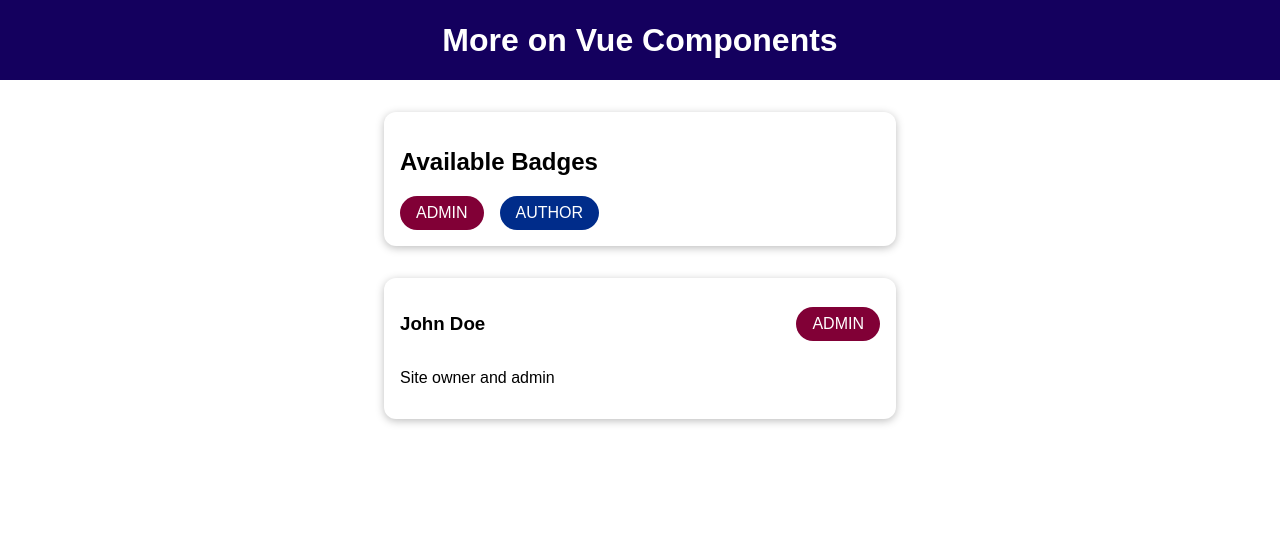
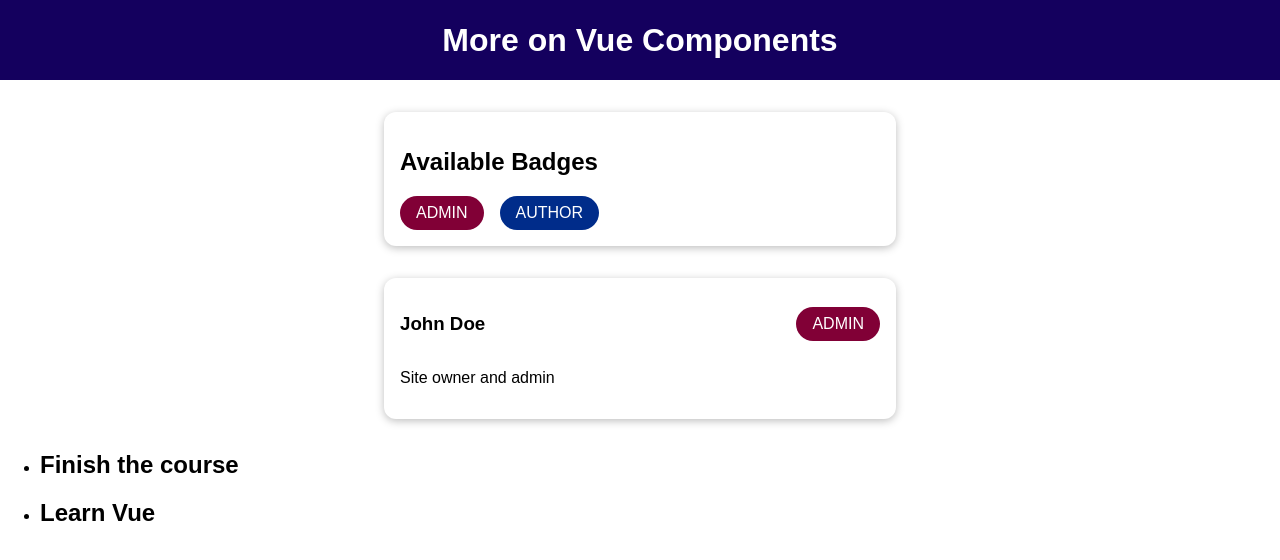
Before and after one commit to puntodamar/vue-deeper-component, a Vue app: page / in a window 1280 px wide. Shown: the top 560 px of the page. Built offline with nearby package versions, Linux system fonts and the light colour scheme.

Commit message:
update: scoped slot

```diff
--- a/src/App.vue
+++ b/src/App.vue
@@ -8,6 +8,9 @@
         :info-text="activeUser.description"
         :role="activeUser.role"
     ></user-info>
+    <course-goal #default="slotProps">
+      <h2>{{ slotProps.goal }}</h2>
+    </course-goal>
   </div>
 </template>
 
@@ -15,12 +18,14 @@
 import BadgeList from './components/BadgeList.vue';
 import UserInfo from './components/UserInfo.vue';
 import TheHeader from './components/TheHeader.vue';
+import CourseGoal from "@/components/CourseGoal.vue";
 
 export default {
   components: {
     BadgeList,
     UserInfo,
     TheHeader,
+    CourseGoal,
   },
   data() {
     return {
--- /dev/null
+++ b/src/components/CourseGoal.vue
@@ -0,0 +1,17 @@
+<template>
+  <ul>
+    <li v-for="g in goals" :key="g">
+      <slot :goal="g"></slot>
+    </li>
+  </ul>
+</template>
+
+<script>
+  export default {
+    data() {
+      return {
+        goals: ['Finish the course', 'Learn Vue']
+      }
+    }
+  }
+</script>
--- a/src/components/UserInfo.vue
+++ b/src/components/UserInfo.vue
@@ -1,7 +1,7 @@
 <template>
   <section>
     <base-card>
-      <template v-slot:header>
+      <template #header>
         <h3>{{ fullName }}</h3>
         <base-badge :type="role" :caption="role.toUpperCase()"></base-badge>
       </template>
```
